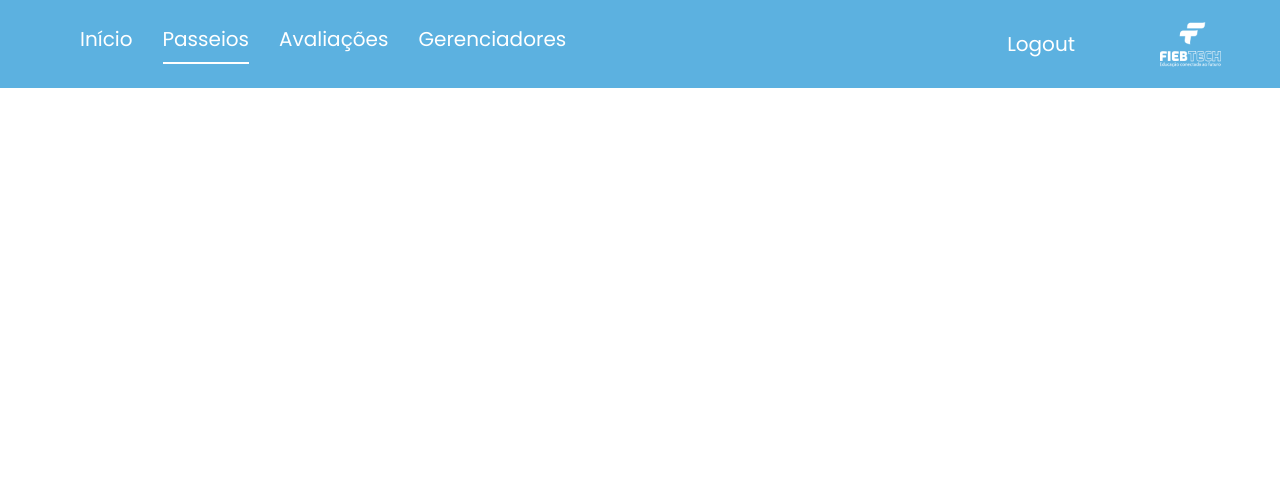
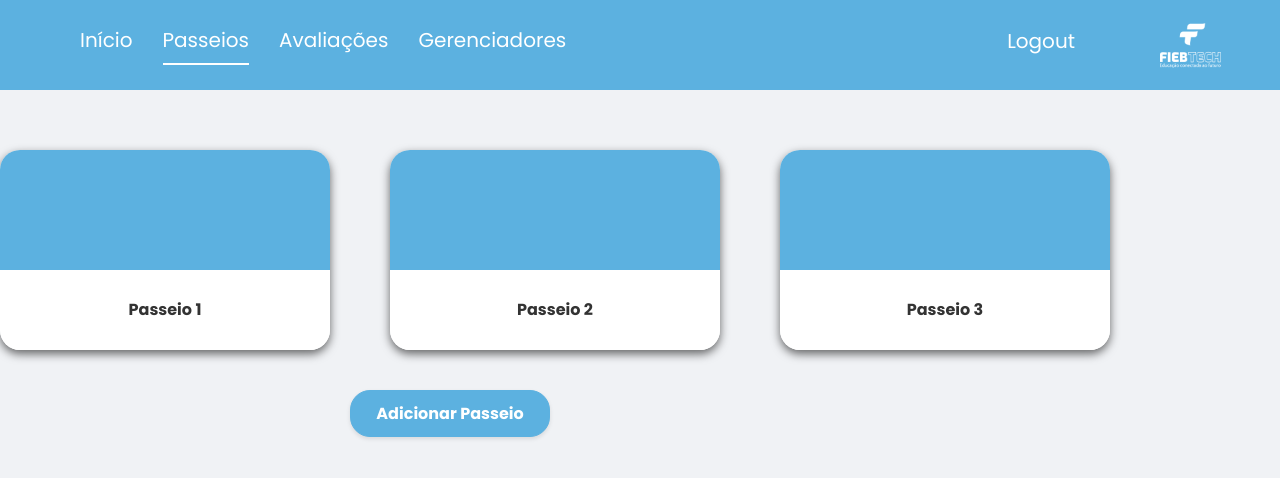
Before and after one commit to gabrielbarbosapessoa/tour_educativo, a React (Vite) app: page /passeios in a window 1280 px wide. Shown: the top 478 px of the page. Built offline with nearby package versions, Linux system fonts and the light colour scheme.

Commit message:
mexer nos cards

```diff
--- a/src/components/Navbar/Navbar.css
+++ b/src/components/Navbar/Navbar.css
@@ -19,7 +19,7 @@
     left: 0;
     width: 100%;
     z-index: 1000;
-    min-height: 11%; /* Usei min-height para se adaptar ao conteúdo */
+    height: 90px; /* Alterado de min-height para height, valor fixo */
     box-sizing: border-box;
 }
 
@@ -63,6 +63,7 @@
 .logout-text {
     cursor: pointer;
     margin-right: 50px;
+    margin-bottom: 8px;
 }
 
 .fieb-logo {
@@ -98,19 +99,13 @@
     background-color: white;
 }
 
-/*
-  As regras de .nav-links li foram removidas
-  ou ajustadas para evitar duplicação de estilos
-  com a classe .nav-link, mantendo o código mais limpo.
-*/
-
 /* Media Query para telas muito pequenas (celulares) */
 @media (max-width: 500px) {
     .navbar-container {
         flex-direction: column;
         align-items: flex-start;
         padding: 10px 20px;
-        min-height: auto;
+        height: auto; /* Altera a altura fixa para automática em telas pequenas */
     }
 
     .nav-links {
--- /dev/null
+++ b/src/components/PasseioCard/PasseioCard.css
@@ -0,0 +1,41 @@
+.passeio-card {
+  border-radius: 20px;
+  overflow: hidden;
+  background-color: white;
+  box-shadow: 0 4px 10px rgba(0, 0, 0, 0.582);
+  cursor: pointer;
+  transition: transform 0.3s ease;
+  height: 200px;
+  width: 330px;
+  display: flex;
+  flex-direction: column;
+}
+
+.passeio-card:hover {
+  transform: translateY(-5px);
+}
+
+.card-image-placeholder {
+  background-color: #5cb1e0;
+  flex: 0 0 60%; /* topo azul cobre 60% da altura */
+  display: flex;
+  align-items: center;
+  justify-content: center;
+}
+
+.card-image {
+  width: 100%;
+  height: 100%;
+  object-fit: cover;
+}
+
+.card-name {
+  flex: 1;
+  display: flex;
+  align-items: center;
+  justify-content: center;
+  font-weight: 700;
+  font-size: 16px;
+  color: #333;
+  background-color: white;
+}
--- /dev/null
+++ b/src/components/PasseioCard/PasseioCard.jsx
@@ -0,0 +1,15 @@
+import React from 'react';
+import './PasseioCard.css';
+
+const PasseioCard = ({ name, image }) => {
+  return (
+    <div className="passeio-card">
+      <div className="card-image-placeholder">
+        {image && <img src={image} alt={name} className="card-image" />}
+      </div>
+      <div className="card-name">{name}</div>
+    </div>
+  );
+};
+
+export default PasseioCard;
--- a/src/pages/Passeios/Passeios.css
+++ b/src/pages/Passeios/Passeios.css
@@ -0,0 +1,65 @@
+/* Seu arquivo Passeios.css */
+@import url('https://fonts.googleapis.com/css2?family=Poppins:wght@400;700&display=swap');
+
+body {
+  background-color: #f0f2f5;
+  margin: 0;
+  padding: 0;
+  font-family: 'Poppins', sans-serif;
+}
+
+.passeios-page-container {
+  display: flex;
+  flex-direction: column;
+  align-items: center; /* Centraliza o conteúdo horizontalmente */
+  min-height: calc(100vh - 90px);
+  padding-top: 90px;
+  box-sizing: border-box;
+  text-align: center;
+  margin-top: 30px;
+}
+
+.cards-grid {
+  display: grid;
+  grid-template-columns: repeat(4, 1fr);
+  gap: 60px;
+  width: 100%;
+  max-width: 900px;
+  margin: 0 auto;
+}
+
+.add-passeio-button {
+  background-color: #5cb1e0;
+  color: white;
+  border: 1px solid #5cb1e0;
+  border-radius: 20px;
+  padding: 10px 25px;
+  font-size: 16px;
+  font-weight: 700;
+  cursor: pointer;
+  box-shadow: 0 2px 4px rgba(0, 0, 0, 0.1);
+  transition: all 0.3s ease;
+  margin-top: 40px;
+}
+
+.add-passeio-button:hover {
+  background-color: #4da5d0;
+  transform: translateY(-2px);
+  box-shadow: 0 4px 6px rgba(0, 0, 0, 0.15);
+}
+
+/* Remova a classe .botao-centralizado, pois não será mais necessária */
+
+@media (max-width: 992px) {
+  .cards-grid {
+    grid-template-columns: repeat(auto-fit, minmax(250px, 1fr));
+    max-width: 100%;
+    padding: 0 20px;
+  }
+}
+
+@media (max-width: 768px) {
+  .cards-grid {
+    grid-template-columns: 1fr;
+  }
+}
--- a/src/pages/Passeios/Passeios.jsx
+++ b/src/pages/Passeios/Passeios.jsx
@@ -1,13 +1,40 @@
-// App.js
-import React from 'react';
+// Seu arquivo Passeios.jsx
+import React, { useState } from 'react';
 import Navbar from '../../components/Navbar/Navbar.jsx';
+import PasseioCard from '../../components/PasseioCard/PasseioCard.jsx';
+import './Passeios.css';
 
-function App() {
+const initialPasseiosData = [
+  { id: 1, name: 'Passeio 1', image: null },
+  { id: 2, name: 'Passeio 2', image: null },
+  { id: 3, name: 'Passeio 3', image: null },
+];
+
+const Passeios = () => {
+  const [passeios, setPasseios] = useState(initialPasseiosData);
+
+  const handleAddPasseio = () => {
+    const newId = passeios.length > 0 ? Math.max(...passeios.map(p => p.id)) + 1 : 1;
+    const newPasseio = { id: newId, name: `Passeio ${newId}`, image: null };
+    setPasseios(prev => [...prev, newPasseio]);
+  };
+
   return (
-    <div>
+    <>
       <Navbar />
-    </div>
+      <div className="passeios-page-container">
+        <div className="cards-grid">
+          {passeios.map(p => (
+            <PasseioCard key={p.id} name={p.name} image={p.image} />
+          ))}
+        </div>
+        {/* O botão precisa estar dentro desta div para ser centralizado pelo flexbox */}
+        <button className="add-passeio-button" onClick={handleAddPasseio}>
+          Adicionar Passeio
+        </button>
+      </div>
+    </>
   );
-}
+};
 
-export default App;
+export default Passeios;
```
